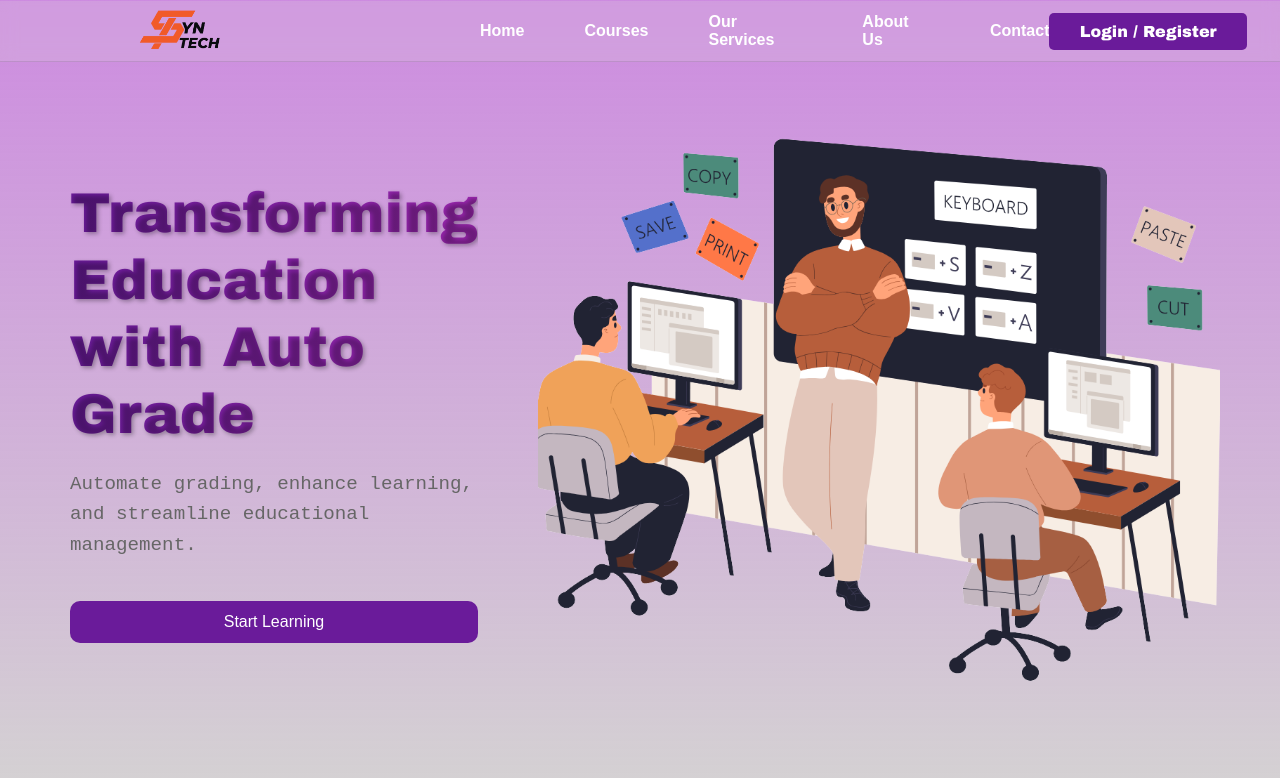
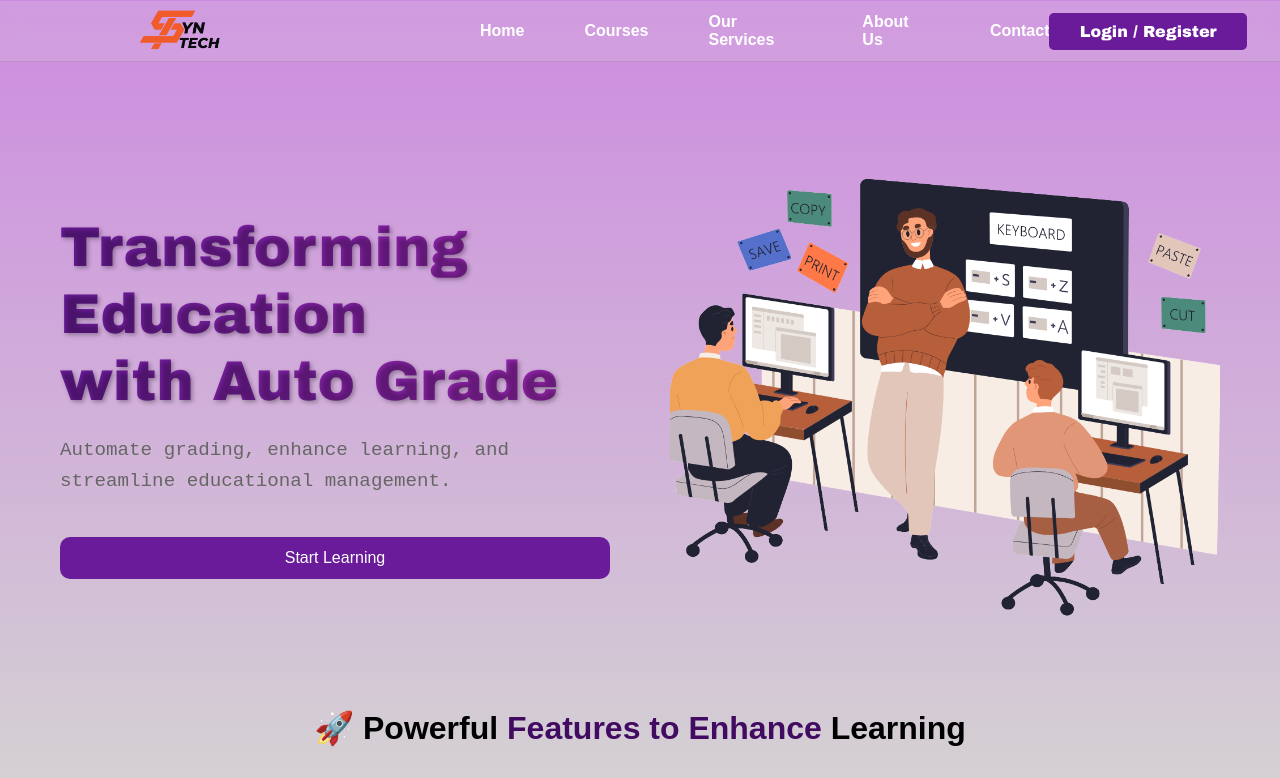
Before and after one commit to SynTech420/Auto-Grade, a React (Create React App) app: page / in a window 1280 px wide. Shown: the top 778 px of the page. Built offline with nearby package versions, Linux system fonts and the light colour scheme.

Commit message:
Refactor styles and enhance login/register components with home icon and text

```diff
--- a/src/components/Css File/HomeStyles.css
+++ b/src/components/Css File/HomeStyles.css
@@ -89,8 +89,7 @@ body {
   justify-content: center;
   align-items: center;
   padding: 30px 60px;
-  margin-top: 2280px; /* Adjust margin to prevent overlap with header */
-  margin-left: 10px;
+  margin-top: 2250px; /* Adjust margin to prevent overlap with header */
 }
 
 .hero-content {
@@ -141,17 +140,14 @@ body {
   animation: fadeInUp 1.5s ease-in-out; /* Add animation */
 }
 
-.hero-btn {
-  background: #6a1b9a;
-  color: white;
-  padding: 10px 20px;
-  border: none;
-  border-radius: 5px;
-  cursor: pointer;
-  font-weight: bold;
-  font-family: 'Arial Black', sans-serif; /* Change font */
-  transition: background 0.3s ease, transform 0.3s ease; /* Add transition */
+.hero-img {
+  flex: 1;
+  display: flex;
+  justify-content: center;
+  align-items: center;
+  animation: fadeInRight 2s ease-in-out; /* Add animation */
 }
+
 .hero-img img {
   max-width: 100%;
   height: auto;
@@ -622,3 +618,22 @@ body {
   border-radius: 15px; /* Add curved corners */
   pointer-events: none; /* Allow interactions with the image */
 }
+
+.home-icon {
+  display: flex;
+  align-items: center;
+  cursor: pointer;
+  color: #6a1b9a; /* Match the theme color */
+  transition: color 0.3s ease; /* Add transition for hover effect */
+}
+
+.home-icon:hover {
+  color: #420d63; /* Change color on hover */
+}
+
+.home-text {
+  margin-left: 8px;
+  font-size: 18px;
+  font-weight: bold;
+  animation: fadeIn 1s ease-in-out; /* Add fade-in animation */
+}
--- a/src/components/Css File/styles.css
+++ b/src/components/Css File/styles.css
@@ -365,9 +365,9 @@ button:hover {
 /* Login Page Styles */
 .login-wrapper {
   display: flex;
-  align-items: center;
+  /* align-items: center; */
   justify-content: space-between;
-  flex-direction: row;
+  /* flex-direction: row; */
   padding: 0 80px;
 }
 
@@ -458,15 +458,15 @@ button:hover {
 }
 
 .sliding-text .line-1 span::after {
-  animation-delay: 10s;
+  animation-delay: 2s;
 }
 
 .sliding-text .line-2 span::after {
-  animation-delay: 10.2s;
+  animation-delay: 2.4s;
 }
 
 .sliding-text .line-3 span::after {
-  animation-delay: 10.4s;
+  animation-delay: 2.4s;
 }
 
 /* Animations */
@@ -519,7 +519,7 @@ button:hover {
 /* Home Icon */
 .home-icon {
   position: absolute;
-  top: 20px;
+  top: 10px;
   left: 20px;
   font-size: 2rem;
   cursor: pointer;
--- a/src/components/Login.js
+++ b/src/components/Login.js
@@ -1,5 +1,7 @@
 import React, { useState } from "react";
 import { useNavigate } from "react-router-dom";
+import { FontAwesomeIcon } from "@fortawesome/react-fontawesome";
+import { faHouseUser } from "@fortawesome/free-solid-svg-icons"; // Import the specific icon
 import "./Css File/styles.css";
 
 const Login = () => {
@@ -70,7 +72,9 @@ const Login = () => {
   return (
     <div className="login-wrapper animated fadeIn">
       <div className="home-icon" onClick={() => navigate("/")}>
-        🏠
+        <FontAwesomeIcon icon={faHouseUser} /> {/* Use the imported icon */}
+        <span className="home-text">Home</span>{" "}
+        {/* Add text next to the icon */}
       </div>
       <div className="sliding-text">
         <span className="line-1">
--- a/src/components/Register.js
+++ b/src/components/Register.js
@@ -1,5 +1,7 @@
 import React, { useState } from "react";
 import { useNavigate } from "react-router-dom";
+import { FontAwesomeIcon } from "@fortawesome/react-fontawesome";
+import { faHouseUser } from "@fortawesome/free-solid-svg-icons"; // Import the specific icon
 import "./Css File/styles.css";
 
 const Register = () => {
@@ -107,10 +109,11 @@ const Register = () => {
   };
 
   return (
-
     <div className="register-wrapper fade-in">
       <div className="home-icon" onClick={() => navigate("/")}>
-        🏠
+        <FontAwesomeIcon icon={faHouseUser} /> {/* Use the imported icon */}
+        <span className="home-text">Home</span>{" "}
+        {/* Add text next to the icon */}
       </div>
       <div className="about-box">
         <h3>About Us</h3>
@@ -148,8 +151,10 @@ const Register = () => {
           </li>
         </ul>
         <p>
-          Whether you are a <strong>Student, Educator, or Institution, Auto Grade</strong> is here to transform the way education is managed.
-          Join us in shaping the future of smart learning!
+          Whether you are a{" "}
+          <strong>Student, Educator, or Institution, Auto Grade</strong> is here
+          to transform the way education is managed. Join us in shaping the
+          future of smart learning!
         </p>
       </div>
       <img src="image-3.png" alt="Register" className="register-image" />
```
